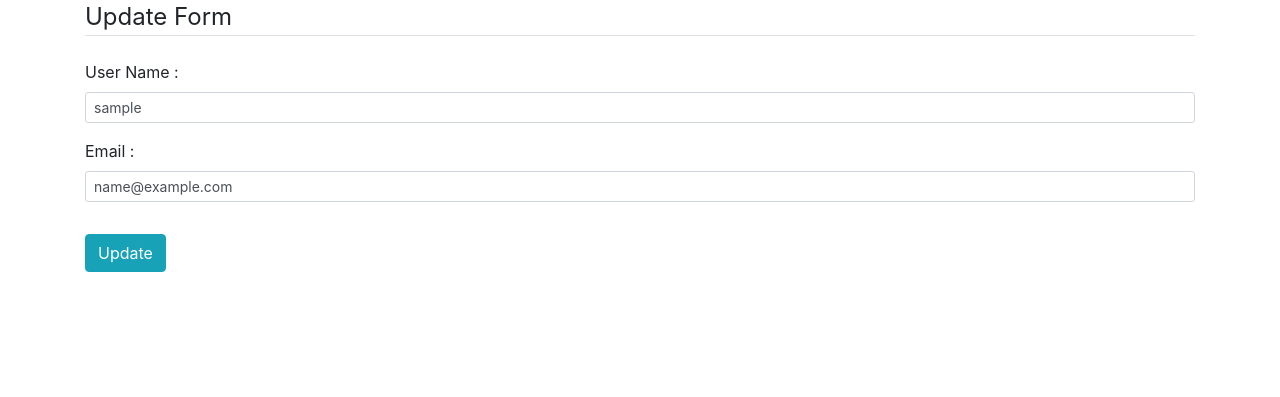
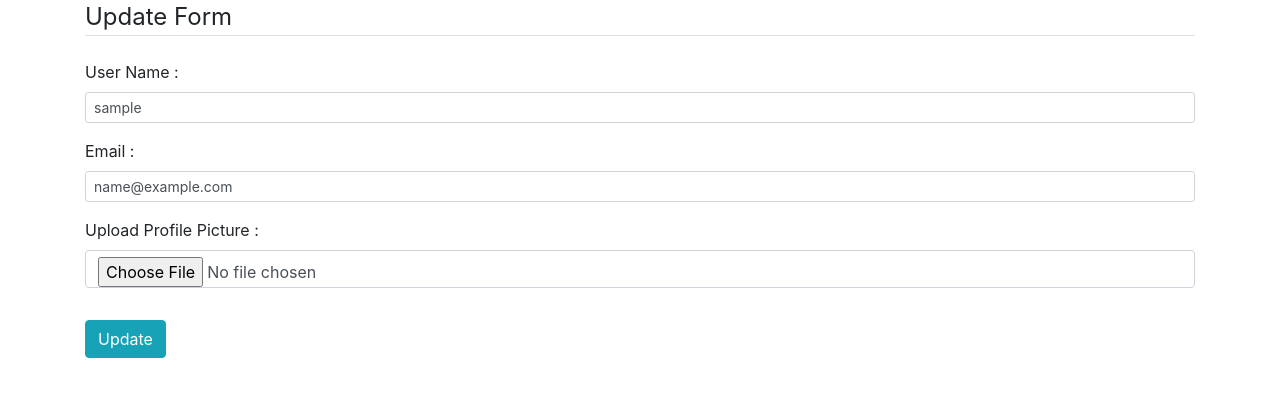
Before and after one commit to viralsir/flask_siddharth, a Flask app: page /account in a window 1280 px wide. Shown: the part 157-554 px from the top of the page. Run offline with Flask 2, Linux system fonts and the light colour scheme; the visitor is signed in with stand-in values (Sample User, id 1); data comes from the database, SQL or seed files in the repository; some libraries are stand-ins or nearby versions.

Commit message:
profile picture and routes are being changeed

```diff
--- a/blog/forms.py
+++ b/blog/forms.py
@@ -1,4 +1,5 @@
 from flask_wtf.form import FlaskForm
+from flask_wtf.file import FileField,FileAllowed
 from wtforms import StringField,PasswordField,SubmitField,BooleanField
 from wtforms.validators import DataRequired,Email,EqualTo,Length
 from blog.model import user
@@ -25,6 +26,7 @@ class RegisterForm(FlaskForm):
 class UpdateForm(FlaskForm):
     username=StringField("User Name :")
     email=StringField("Email :",validators=[DataRequired(),Email()])
+    picture=FileField("Upload Profile Picture :",validators=[FileAllowed(["jpg","png"])])
     submit=SubmitField("Update")
 
     def validate_username(self,username):
--- a/blog/routes.py
+++ b/blog/routes.py
@@ -3,6 +3,9 @@ from blog.forms import RegisterForm,LoginForm,UpdateForm
 from blog import app,db
 from blog.model import user
 from flask_login import login_user,current_user,logout_user,login_required
+import secrets
+import os
+
 
 @app.route("/")
 @app.route("/home")
@@ -56,6 +59,14 @@ def logout():
     logout_user()
     return redirect(url_for('login'))
 
+def save_picture(form_picture):
+    print("inside save_picture")
+    random_hex=secrets.token_hex(8)
+    f_name,f_ext=os.path.splitext(form_picture.filename)
+    picture_fn=random_hex+f_ext;
+    picture_path=os.path.join(app.root_path,'static/profile_pics',picture_fn)
+    form_picture.save(picture_path)
+    return picture_fn;
 
 
 @app.route("/account",methods=['GET','POST'])
@@ -63,14 +74,20 @@ def logout():
 def account():
      form=UpdateForm()
      if form.validate_on_submit() :
+         if form.picture.data :
+             picture_name=save_picture(form.picture.data)
+             current_user.image_fie=picture_name
+
          current_user.username=form.username.data
          current_user.email=form.email.data
          #db.session.add(current_user);
          db.session.commit();
          flash(f"Your accout has been updated.","success")
-         redirect(url_for("Home"))
+         print('redirect to home')
+         return redirect(url_for("Home"))
      elif request.method=="GET" :
          form.username.data=current_user.username
          form.email.data=current_user.email
+
      image_file=url_for('static',filename='profile_pics/'+current_user.image_fie)
      return render_template("Account.html",image_file=image_file,form=form)
--- a/blog/templates/Account.html
+++ b/blog/templates/Account.html
@@ -7,7 +7,7 @@
       <p class="text-secondary">{{current_user.email}}</p>
     </div>
   </div>
-   <form method="POST" action="">
+        <form method="POST" action="" enctype="multipart/form-data">
             {{form.hidden_tag()}}
             <fieldset class="form-group"  >
                 <legend class="border-bottom mb-4">
@@ -43,6 +43,17 @@
 
 
                 </div>
+                <div class="form-group">
+                    {{form.picture.label()}}
+                    {{form.picture(class="form-control form-file") }}
+                    {% if form.picture.errors %}
+                        {% for error in form.picture.errors %}
+                        <span class="text-danger">
+                            {{ error }}
+                        </span>
+                        {% endfor %}
+                    {% endif %}
+                </div>
             </fieldset>
             <div class="form-group">
                 {{ form.submit(class="btn btn-info")}}
```
Also changed, not shown: blog/static/profile_pics/448a5b734f2ebaeb.jpg (added), blog/static/profile_pics/7d415ac16bd18b2c.jpg (added), blog/static/profile_pics/91770dae5afd0cbc.jpg (added), 2 other files.
